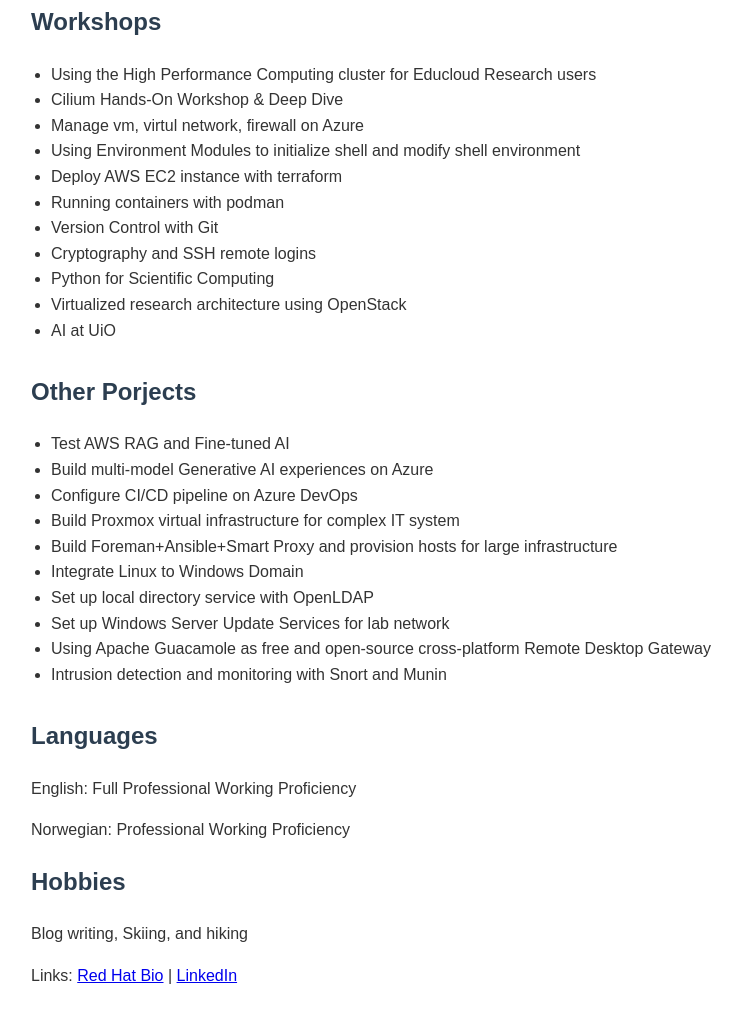
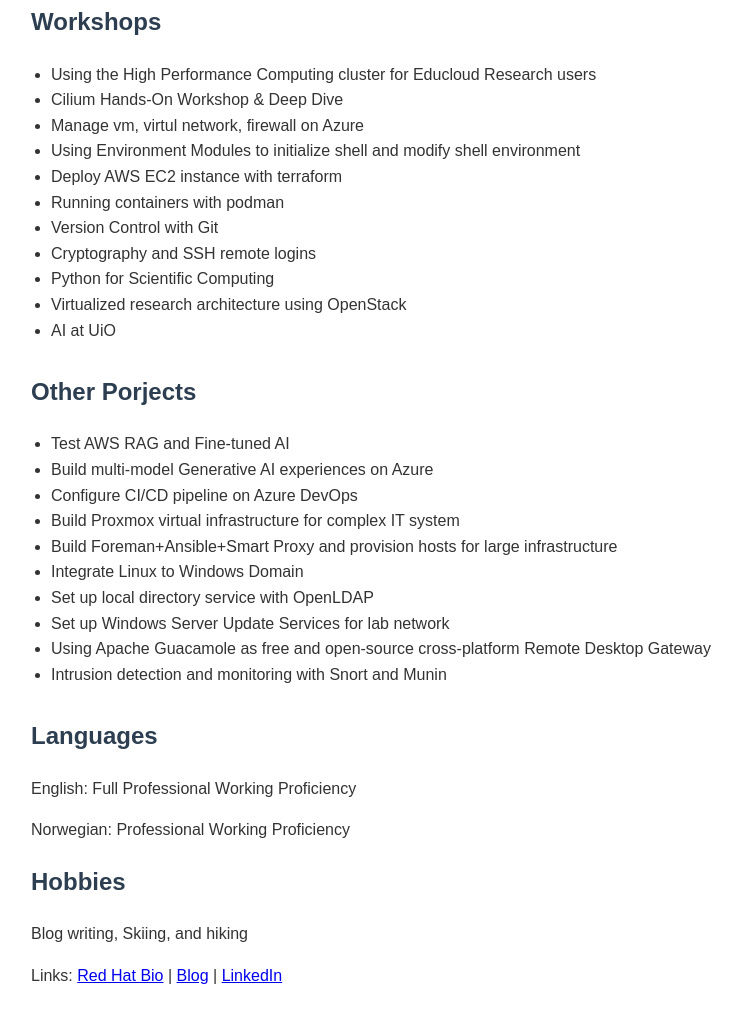
Before and after one commit to gcccheng/GangCheng, a plain HTML site: page index.html in a window 1280 px wide. Shown: the part 4272-5294 px from the top of the page, without its empty margins (209-951 px from the left). Drawn offline with Linux system fonts and the light colour scheme.

Commit message:
Update index.html

```diff
--- a/index.html
+++ b/index.html
@@ -194,5 +194,5 @@
         <h2>Hobbies</h2>
         <p>Blog writing, Skiing, and hiking</p>
 <footer>
-        <p>Links: <a href="https://www.redhat.com/en/blog/announcing-2024-red-hat-certified-professional-year-gang-cheng">Red Hat Bio</a> | <a href="https://www.linkedin.com/in/gang-cheng-7170a521/">LinkedIn</a></p>
+        <p>Links: <a href="https://www.redhat.com/en/blog/announcing-2024-red-hat-certified-professional-year-gang-cheng">Red Hat Bio</a> | <a href="https://medium.com/@gcccheng">Blog</a> | <a href="https://www.linkedin.com/in/gang-cheng-7170a521/">LinkedIn</a></p>
     </footer>
```
